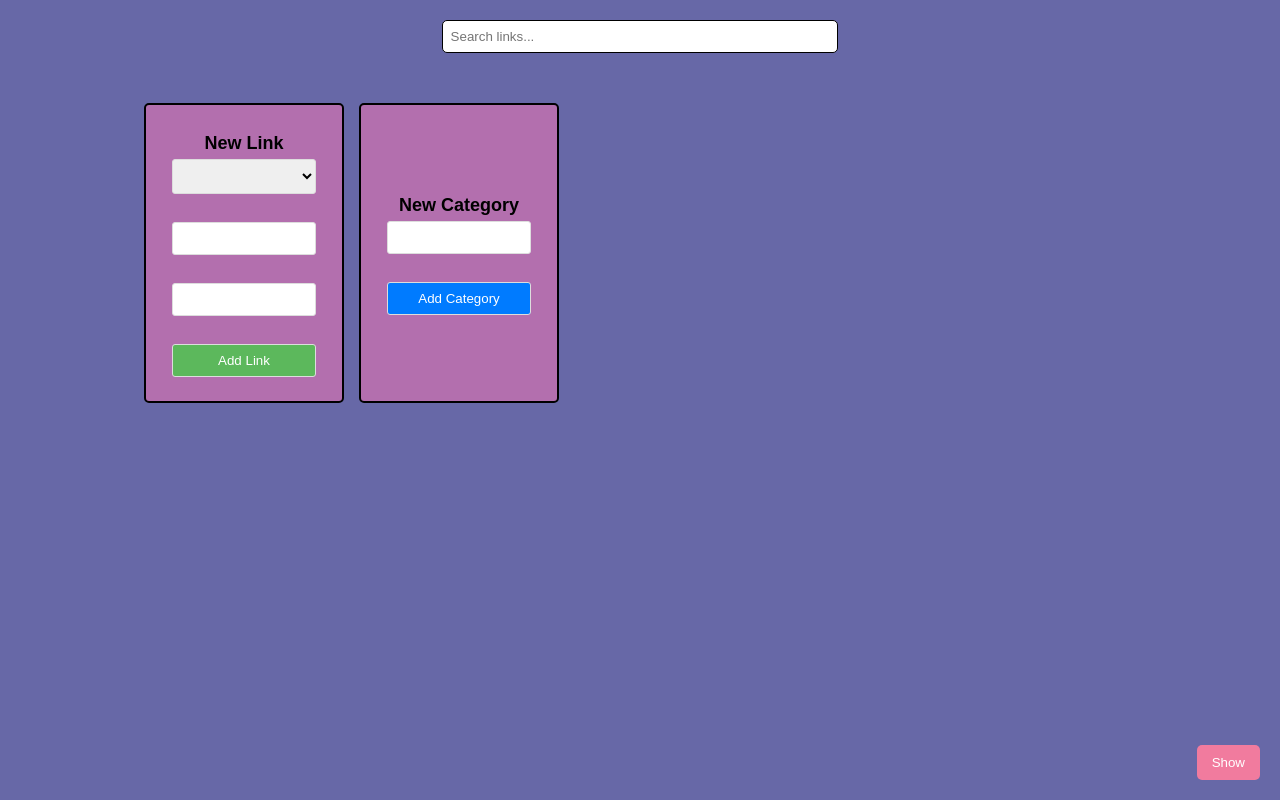
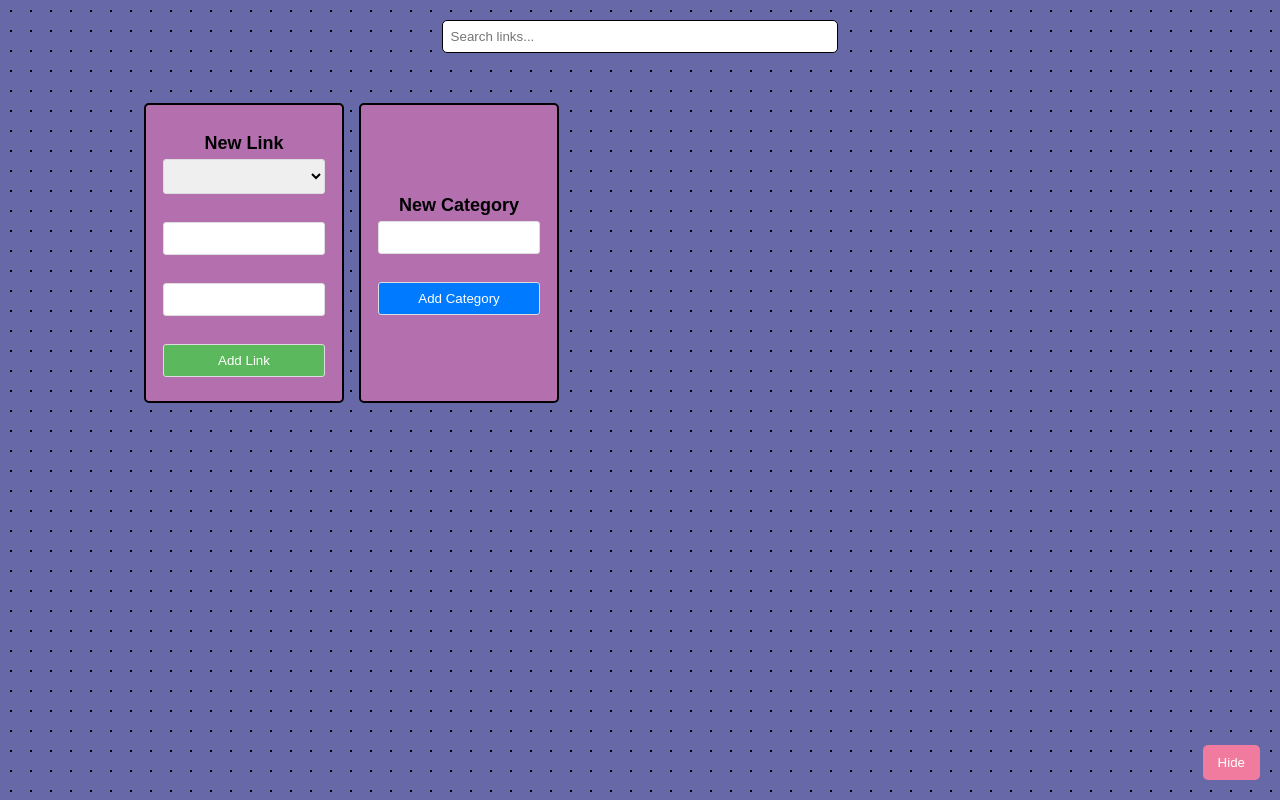
Before and after one commit to coliflor/startpage, a plain HTML site: page index.html in a window 1280 px wide. Both pictures are taken after a click on the button "Show". Drawn offline with Linux system fonts and the light colour scheme; no server answers.

Commit message:
18-04-25

```diff
--- a/main.js
+++ b/main.js
@@ -176,15 +176,20 @@ document.addEventListener('DOMContentLoaded', function() {
     const formsContainers = document.querySelectorAll('#forms-container');
     const toggleFormsButton = document.getElementById('toggle-forms-button');
 
+    const initiallyHidden = formsContainers[0].classList.contains('hidden');
+    toggleFormsButton.textContent = initiallyHidden ? 'Hide' : 'Show';
+
     toggleFormsButton.addEventListener('click', function() {
         formsContainers.forEach(container => {
             container.classList.toggle('hidden');
-						if (formsContainers[0].classList.contains('hidden')) {
+        });
+
+        // Toggle the button text based on its *current* text
+        if (toggleFormsButton.textContent === 'Show') {
+            toggleFormsButton.textContent = 'Hide';
+        } else {
             toggleFormsButton.textContent = 'Show';
-						} else {
-								toggleFormsButton.textContent = 'Hide';
         }
-				});
     });
 });
 
--- a/style.css
+++ b/style.css
@@ -5,6 +5,9 @@ body {
 		flex-wrap: wrap;
 		gap: 20px;
 		background: #6768a7;
+		background-image: radial-gradient(black 1px, transparent 0);
+		background-size: 20px 20px;
+		background-position: -19px -19px;
 }
 h1 {
     text-align: center;
@@ -54,9 +57,9 @@ h1 {
 		gap: 4px;
 }
 .link-item.dragging {
-  opacity: 0.7;
-  border: 2px dashed #aaa;
-  cursor: grabbing;
+		opacity: 0.7;
+		border: 2px dashed #aaa;
+		cursor: grabbing;
 }
 .link-item {
 		cursor: grab;
@@ -94,7 +97,7 @@ h1 {
     display: block;
     margin-bottom: 5px;
     text-align: left;
-    width: 80%;
+    width: 90%;
     margin-left: auto;
     margin-right: auto;
 }
@@ -108,7 +111,7 @@ h1 {
     border: 1px solid #ddd;
     border-radius: 3px;
     box-sizing: border-box;
-    width: 80%;
+    width: 90%;
     margin-left: auto;
     margin-right: auto;
 }
@@ -232,7 +235,7 @@ h1 {
 		padding-block-end: 0.5rem;
 		padding-inline-end: 1.25rem;
 		text-align: end;
-			border-radius: 5px;
+		border-radius: 5px;
 }
 .calculator__keys {
 		display: grid;
```
Also changed, not shown: links.json (+4 -4 lines), 1 other file. Lines whose indentation alone changed are shown as unchanged.
